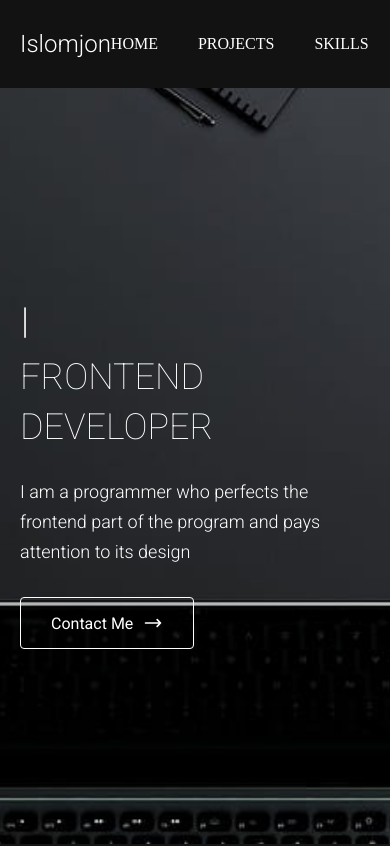
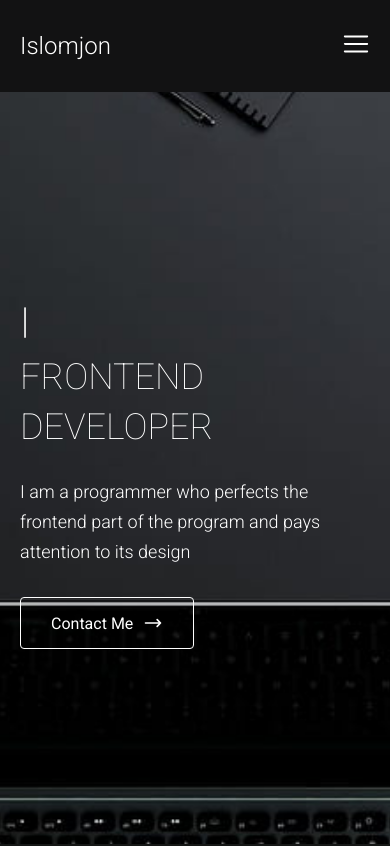
Before and after one commit to IslomjonDev/PORTFOLIO, a React (Vite) app: page / in a window 390 px wide. Shown: the top 846 px of the page. Built offline with nearby package versions, Linux system fonts and the light colour scheme.

Commit message:
responsiv qilindi

```diff
--- a/assets/css/Header.css
+++ b/assets/css/Header.css
@@ -30,3 +30,64 @@ header .navbar ul {
   display: flex;
   gap: 40px;
 }
+header .burger {
+  display: none;
+}
+header .burger button {
+  background-color: #121213;
+  border: none;
+}
+header .burger button svg {
+  font-size: 28px;
+}
+
+@media (max-width: 550px) {
+  .burger {
+    display: block !important;
+  }
+  .nav__list {
+    -webkit-transition: 0.3s ease-in-out;
+    transition: 0.3s ease-in-out;
+    width: 300px;
+    height: 100vh;
+    border-radius: 0 12px 12px 0;
+    background-color: black;
+    position: absolute;
+    scale: 1;
+    padding: 40px 30px;
+    top: 66px;
+    -webkit-box-orient: vertical;
+    -webkit-box-direction: normal;
+        -ms-flex-direction: column;
+            flex-direction: column;
+    left: 0;
+  }
+  .nav__list ul {
+    display: -webkit-box;
+    display: -ms-flexbox;
+    display: flex;
+    -webkit-box-orient: vertical;
+    -webkit-box-direction: normal;
+        -ms-flex-direction: column;
+            flex-direction: column;
+  }
+  .nav__list.show {
+    width: 250px;
+    height: 100vh;
+    border-radius: 0 12px 12px 0;
+    background-color: black;
+    position: absolute;
+    scale: 1;
+    padding: 40px 30px;
+    top: 66px;
+    -webkit-box-orient: vertical;
+    -webkit-box-direction: normal;
+        -ms-flex-direction: column;
+            flex-direction: column;
+    left: 0;
+  }
+  .nav__list {
+    scale: 0;
+    position: absolute;
+  }
+}
--- a/assets/css/Header.min.css
+++ b/assets/css/Header.min.css
@@ -1 +1 @@
-header *{color:#fff}header{background-color:#121213;padding:30px 0;position:fixed;z-index:5;width:100%}header h2{font-family:Roboto;font-weight:300}header .navbar{display:-webkit-box;display:-ms-flexbox;display:flex;-webkit-box-align:center;-ms-flex-align:center;align-items:center;-webkit-box-pack:justify;-ms-flex-pack:justify;justify-content:space-between}header .navbar ul{display:-webkit-box;display:-ms-flexbox;display:flex;gap:40px}
+header *{color:#fff}header{background-color:#121213;padding:30px 0;position:fixed;z-index:5;width:100%}header h2{font-family:Roboto;font-weight:300}header .navbar{display:-webkit-box;display:-ms-flexbox;display:flex;-webkit-box-align:center;-ms-flex-align:center;align-items:center;-webkit-box-pack:justify;-ms-flex-pack:justify;justify-content:space-between}header .navbar ul{display:-webkit-box;display:-ms-flexbox;display:flex;gap:40px}header .burger{display:none}header .burger button{background-color:#121213;border:none}header .burger button svg{font-size:28px}@media(max-width: 550px){.burger{display:block !important}.nav__list{-webkit-transition:.3s ease-in-out;transition:.3s ease-in-out;width:300px;height:100vh;border-radius:0 12px 12px 0;background-color:#000;position:absolute;scale:1;padding:40px 30px;top:66px;-webkit-box-orient:vertical;-webkit-box-direction:normal;-ms-flex-direction:column;flex-direction:column;left:0}.nav__list ul{display:-webkit-box;display:-ms-flexbox;display:flex;-webkit-box-orient:vertical;-webkit-box-direction:normal;-ms-flex-direction:column;flex-direction:column}.nav__list.show{width:250px;height:100vh;border-radius:0 12px 12px 0;background-color:#000;position:absolute;scale:1;padding:40px 30px;top:66px;-webkit-box-orient:vertical;-webkit-box-direction:normal;-ms-flex-direction:column;flex-direction:column;left:0}.nav__list{scale:0;position:absolute}}
--- a/src/components/header/Header.jsx
+++ b/src/components/header/Header.jsx
@@ -1,7 +1,13 @@
-import React from 'react'
+import React, { useState } from 'react'
 import './Header.scss'
+import { RxHamburgerMenu } from "react-icons/rx";
+
 const Header = () => {
+
+  let [burger , setBurger] = useState(false)
+
   return (
+
     <>
     <header>
         <div className="container">
@@ -9,13 +15,18 @@ const Header = () => {
                 <div>
                   <h2>Islomjon</h2>
                 </div>
-                <div>
+                <div className={`nav__list ${burger ? 'show' : ''}`}>
                     <ul>
                         <li><a href="">HOME</a></li>
                         <li><a href="">PROJECTS</a></li>
                         <li><a href="">SKILLS</a></li>
                         <li><a href="">CONTACT</a></li>
                     </ul>
+                </div>
+                <div className="burger">
+                  <button onClick={() => setBurger(!burger)}>
+                   <RxHamburgerMenu />
+                  </button>
                 </div>
             </div>
         </div>
--- a/src/components/header/Header.scss
+++ b/src/components/header/Header.scss
@@ -21,4 +21,53 @@ header{
             gap: 40px;
         }
     }
+    .burger{
+        display: none;
+        button{
+            background-color: #121213;
+            border: none;
+            svg{
+                font-size:28px ;
+            }
+        }
+    }
 }
+
+@media (max-width:550px) {
+    .burger{
+        display: block !important;
+    }
+    .nav__list{
+        transition:  .3s ease-in-out;
+        width: 300px;
+        height: 100vh;
+        border-radius: 0 12px 12px 0;
+        background-color: black;
+        position: absolute;
+        scale: 1;
+        padding: 40px 30px;
+        top: 66px;
+        flex-direction: column;
+        left: 0;
+        ul{
+            display: flex;
+            flex-direction: column;
+        }
+    }
+    .nav__list.show{
+        width: 250px;
+        height: 100vh;
+        border-radius: 0 12px 12px 0;
+        background-color: black;
+        position: absolute;
+        scale: 1;
+        padding: 40px 30px;
+        top: 66px;
+        flex-direction: column;
+        left: 0;
+    }
+    .nav__list{
+        scale: 0;
+        position: absolute;
+    }
+}
```
